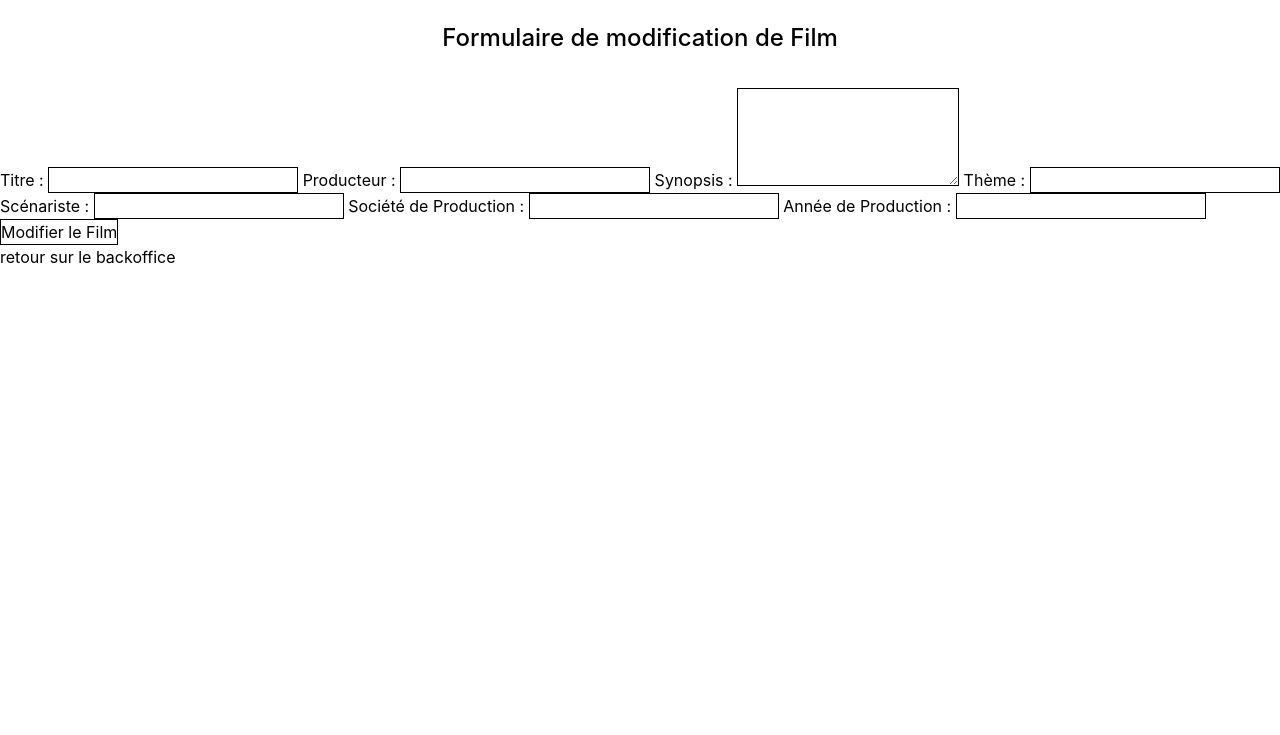
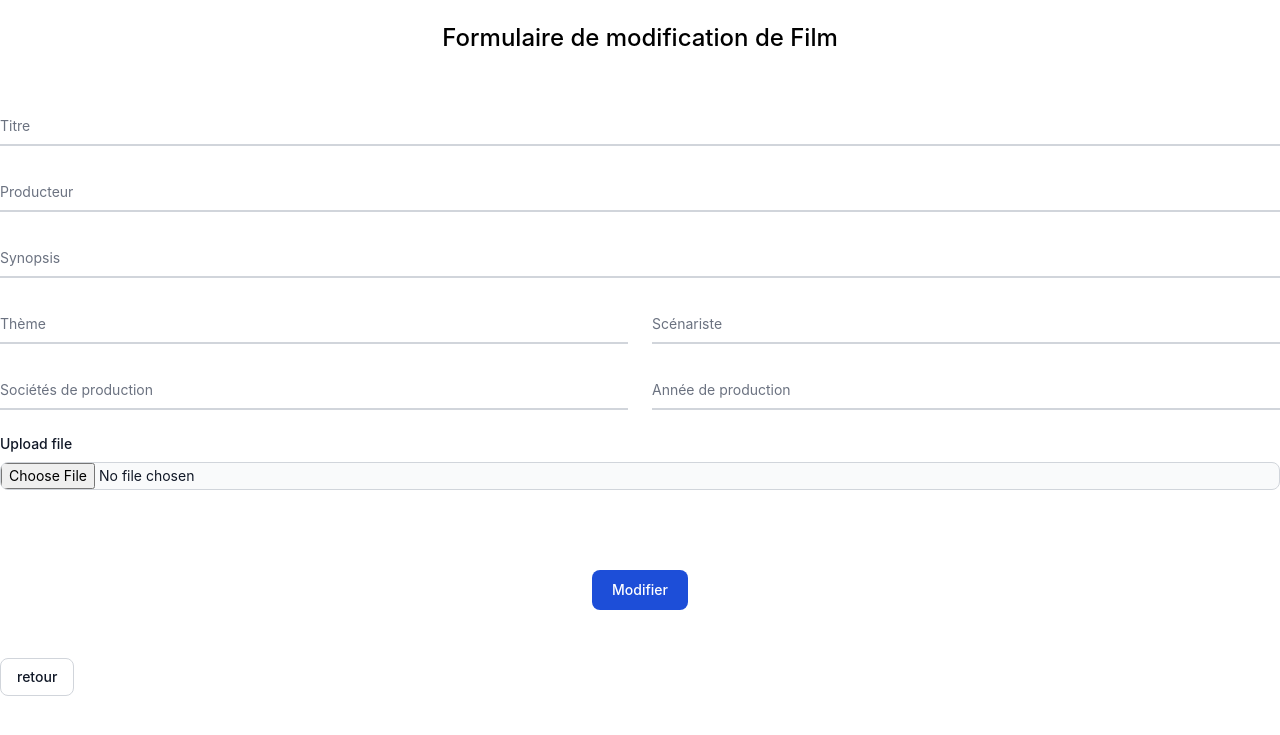
Before and after one commit to qrulleau/MVC-TP, a PHP site: page /MVC-TP/index.php?route=update in a window 1280 px wide. Shown: the top 735 px of the page. Run offline with PHP 8.4, Linux system fonts and the light colour scheme; tables that the repository leaves empty or names only in its code hold one stand-in row (values such as "Sample post"); data that the repository does not hold is empty; some libraries are stand-ins or nearby versions.

Commit message:
ADD: upload file for upload function

```diff
--- a/controllers/UpdateController.php
+++ b/controllers/UpdateController.php
@@ -1,13 +1,6 @@
 <?php
 
-// ini_set('display_errors', 1);
-// ini_set('display_startup_errors', 1);
-// error_reporting(E_ALL);
-
-
 require_once __DIR__ . '/../models/movies.php';
-
-
 $id_movie = $_GET['id'];
 $title = $_POST['title'];
 $producer = $_POST['producer'];
@@ -16,12 +9,12 @@ $theme = $_POST['theme'];
 $scriptWriter = $_POST['scriptWriter'];
 $companyProduction = $_POST['companyProduction'];
 $yearProduction = $_POST['yearProduction'];
-
+$thumbail = $_FILES["thumbnail"];
 Movies::getMovie($id_movie);
 
 
 if (isset($title)){
-  Movies::updateMovie($title,$producer,$synopsis,$theme,$scriptWriter,$companyProduction,$yearProduction,$id_movie);
+  Movies::updateMovie($title,$producer,$synopsis,$theme,$scriptWriter,$companyProduction,$thumbail,$yearProduction,$id_movie);
 }
 
 
--- a/models/movies.php
+++ b/models/movies.php
@@ -11,6 +11,7 @@ class Movies
     private string $scriptWriter;
     private string $companyProduction;
     private int $yearProduction;
+    private string $thumbnail;
     private database $database;
 
     public function __construct(
@@ -20,7 +21,8 @@ class Movies
         string $theme,
         string $scriptWriter,
         string $companyProduction,
-        string $yearProduction
+        string $yearProduction,
+        string $thumbnail
     ) {
         $this->title = $title;
         $this->producer = $producer;
@@ -29,6 +31,7 @@ class Movies
         $this->scriptWriter = $scriptWriter;
         $this->companyProduction = $companyProduction;
         $this->yearProduction = $yearProduction;
+        $this->thumbnail = $thumbnail;
     }
 
     public function getTitle(): string
@@ -136,20 +139,27 @@ class Movies
       string $theme,
       string $scriptWriter,
       string $companyProduction,
+      array $thumbnail,
       int $yearProduction,
       int $id_movie
     ){
       try {
+        $uploads_dir = 'assets/thumbnail';
+        $tmp_name = $_FILES["thumbnail"]["tmp_name"];
+        $name = basename($_FILES["thumbnail"]["name"]);
+        move_uploaded_file($tmp_name, "$uploads_dir/$name");
+
         $db = database::connexion();
         $query = $db->prepare(
           'UPDATE movie
-          SET title_movie = :title,
+           SET title_movie = :title,
               producer_movie = :producer,
               synopsis_movie = :synopsis,
               theme_movie = :theme,
               scriptWriter_movie = :scriptWriter,
               companyProduction_movie = :companyProduction,
-              yearProduction_movie = :yearProduction
+              yearProduction_movie = :yearProduction,
+              thumbnail_movie = :thumbnail
           WHERE id_movie = :id_movie;'
         );
         $query->bindValue(':title', $title);
@@ -159,8 +169,10 @@ class Movies
         $query->bindValue(':scriptWriter', $scriptWriter);
         $query->bindValue(':companyProduction', $companyProduction);
         $query->bindValue(':yearProduction', $yearProduction);
+        $query->bindValue(':thumbnail', $thumbnail["name"]);
         $query->bindValue(':id_movie', $id_movie);
         $query->execute();
+
         header('Location: http://www.localhost/MVC-TP/index.php?route=backoffice');
         return true;
     } catch (PDOException $e) {
--- a/views/backOffice/index.php
+++ b/views/backOffice/index.php
@@ -37,7 +37,7 @@ require_once __DIR__ . '/../../components/header.php' ?>
       ?>
       <div class="box">
         <div class="thumbnail">
-            <img src="http://www.localhost/MVC-TP/assets/<?php echo $movie['thumbnail_movie'] ?>" alt="">
+            <img src="http://www.localhost/MVC-TP/assets/thumbnail/<?php echo $movie['thumbnail_movie'] ?>" alt="">
         </div>
         <div class="description d-flex direction-column align-start">
           <h2><?php echo $movie['title_movie'] ?></h2>
--- a/views/backOffice/update.php
+++ b/views/backOffice/update.php
@@ -1,30 +1,51 @@
 <?php require_once __DIR__ . '/../../components/header.php' ?>
 
-    <h1 class="text-center">Formulaire de modification de Film</h1>
-    <form method="post">
-        <label for="title">Titre :</label>
-        <input type="text" id="title" name="title" value="<?php echo $movie['title_movie']?>">
+  <h1 class="text-center mb-12">Formulaire de modification de Film</h1>
+  <div class="container mt-12">
+    <form method="post" enctype="multipart/form-data">
+      <div class="relative z-0 w-full mb-6 group">
+          <input type="title" name="title" id="title" class="block py-2.5 px-0 w-full text-sm text-gray-900 bg-transparent border-0 border-b-2 border-gray-300 appearance-none dark:text-white dark:border-gray-600 dark:focus:border-blue-500 focus:outline-none focus:ring-0 focus:border-blue-600 peer" placeholder=" " value="<?php echo $movie['title_movie']?>" required />
+          <label for="title" class="peer-focus:font-medium absolute text-sm text-gray-500 dark:text-gray-400 duration-300 transform -translate-y-6 scale-75 top-3 -z-10 origin-[0] peer-focus:left-0 peer-focus:text-blue-600 peer-focus:dark:text-blue-500 peer-placeholder-shown:scale-100 peer-placeholder-shown:translate-y-0 peer-focus:scale-75 peer-focus:-translate-y-6">Titre</label>
+      </div>
+      <div class="relative z-0 w-full mb-6 group">
+          <input type="producer" name="producer" id="producer" class="block py-2.5 px-0 w-full text-sm text-gray-900 bg-transparent border-0 border-b-2 border-gray-300 appearance-none dark:text-white dark:border-gray-600 dark:focus:border-blue-500 focus:outline-none focus:ring-0 focus:border-blue-600 peer" placeholder=" " value="<?php echo $movie['producer_movie']?>" required />
+          <label for="producer" class="peer-focus:font-medium absolute text-sm text-gray-500 dark:text-gray-400 duration-300 transform -translate-y-6 scale-75 top-3 -z-10 origin-[0] peer-focus:left-0 peer-focus:text-blue-600 peer-focus:dark:text-blue-500 peer-placeholder-shown:scale-100 peer-placeholder-shown:translate-y-0 peer-focus:scale-75 peer-focus:-translate-y-6">Producteur</label>
+      </div>
+      <div class="relative z-0 w-full mb-6 group">
+          <input type="synopsis" name="synopsis" id="synopsis" class="block py-2.5 px-0 w-full text-sm text-gray-900 bg-transparent border-0 border-b-2 border-gray-300 appearance-none dark:text-white dark:border-gray-600 dark:focus:border-blue-500 focus:outline-none focus:ring-0 focus:border-blue-600 peer" placeholder=" " value="<?php echo $movie['synopsis_movie']?>" required />
+          <label for="synopsis" class="peer-focus:font-medium absolute text-sm text-gray-500 dark:text-gray-400 duration-300 transform -translate-y-6 scale-75 top-3 -z-10 origin-[0] peer-focus:left-0 peer-focus:text-blue-600 peer-focus:dark:text-blue-500 peer-placeholder-shown:scale-100 peer-placeholder-shown:translate-y-0 peer-focus:scale-75 peer-focus:-translate-y-6">Synopsis</label>
+      </div>
+      <div class="grid md:grid-cols-2 md:gap-6">
+        <div class="relative z-0 w-full mb-6 group">
+            <input type="text" name="theme" id="theme" class="block py-2.5 px-0 w-full text-sm text-gray-900 bg-transparent border-0 border-b-2 border-gray-300 appearance-none dark:text-white dark:border-gray-600 dark:focus:border-blue-500 focus:outline-none focus:ring-0 focus:border-blue-600 peer" placeholder=" " required value="<?php echo $movie['theme_movie']?>"/>
+            <label for="theme" class="peer-focus:font-medium absolute text-sm text-gray-500 dark:text-gray-400 duration-300 transform -translate-y-6 scale-75 top-3 -z-10 origin-[0] peer-focus:left-0 peer-focus:text-blue-600 peer-focus:dark:text-blue-500 peer-placeholder-shown:scale-100 peer-placeholder-shown:translate-y-0 peer-focus:scale-75 peer-focus:-translate-y-6">Thème</label>
+        </div>
+        <div class="relative z-0 w-full mb-6 group">
+            <input type="text" name="scriptWriter" id="scriptWriter" class="block py-2.5 px-0 w-full text-sm text-gray-900 bg-transparent border-0 border-b-2 border-gray-300 appearance-none dark:text-white dark:border-gray-600 dark:focus:border-blue-500 focus:outline-none focus:ring-0 focus:border-blue-600 peer" placeholder=" " value="<?php echo $movie['scriptWriter_movie']?>" required />
+            <label for="scriptWriter" class="peer-focus:font-medium absolute text-sm text-gray-500 dark:text-gray-400 duration-300 transform -translate-y-6 scale-75 top-3 -z-10 origin-[0] peer-focus:left-0 peer-focus:text-blue-600 peer-focus:dark:text-blue-500 peer-placeholder-shown:scale-100 peer-placeholder-shown:translate-y-0 peer-focus:scale-75 peer-focus:-translate-y-6">Scénariste</label>
+        </div>
+      </div>
+      <div class="grid md:grid-cols-2 md:gap-6">
+        <div class="relative z-0 w-full mb-6 group">
+            <input type="text" name="companyProduction" id="companyProduction" class="block py-2.5 px-0 w-full text-sm text-gray-900 bg-transparent border-0 border-b-2 border-gray-300 appearance-none dark:text-white dark:border-gray-600 dark:focus:border-blue-500 focus:outline-none focus:ring-0 focus:border-blue-600 peer" placeholder=" " value="<?php echo $movie['companyProduction_movie']?>" required />
+            <label for="companyProduction" class="peer-focus:font-medium absolute text-sm text-gray-500 dark:text-gray-400 duration-300 transform -translate-y-6 scale-75 top-3 -z-10 origin-[0] peer-focus:left-0 peer-focus:text-blue-600 peer-focus:dark:text-blue-500 peer-placeholder-shown:scale-100 peer-placeholder-shown:translate-y-0 peer-focus:scale-75 peer-focus:-translate-y-6">Sociétés de production</label>
+        </div>
+        <div class="relative z-0 w-full mb-6 group">
+            <input type="number" name="yearProduction" id="yearProduction" class="block py-2.5 px-0 w-full text-sm text-gray-900 bg-transparent border-0 border-b-2 border-gray-300 appearance-none dark:text-white dark:border-gray-600 dark:focus:border-blue-500 focus:outline-none focus:ring-0 focus:border-blue-600 peer" placeholder=" " value="<?php echo $movie['yearProduction_movie']?>" required />
+            <label for="yearProduction" class="peer-focus:font-medium absolute text-sm text-gray-500 dark:text-gray-400 duration-300 transform -translate-y-6 scale-75 top-3 -z-10 origin-[0] peer-focus:left-0 peer-focus:text-blue-600 peer-focus:dark:text-blue-500 peer-placeholder-shown:scale-100 peer-placeholder-shown:translate-y-0 peer-focus:scale-75 peer-focus:-translate-y-6">Année de production</label>
+        </div>
+      </div>
 
-        <label for="producer">Producteur :</label>
-        <input type="text" id="producer" name="producer" value="<?php echo $movie['producer_movie']?>">
+      <label class="block mb-2 text-sm font-medium text-gray-900 dark:text-white" for="thumbnail">Upload file</label>
+      <input class="block w-full text-sm text-gray-900 border border-gray-300 rounded-lg cursor-pointer bg-gray-50 dark:text-gray-400 focus:outline-none dark:bg-gray-700 dark:border-gray-600 dark:placeholder-gray-400" aria-describedby="thumbnail" id="thumbnail" type="file" name="thumbnail" accept=".jpg, .jpeg, .png">
 
-        <label for="synopsis">Synopsis :</label>
-        <textarea id="synopsis" name="synopsis" rows="4"><?php echo $movie['synopsis_movie']?></textarea>
+      <div class="d-flex justify-center">
+        <button type="submit" class="text-white bg-blue-700 hover:bg-blue-800 focus:ring-4 focus:outline-none focus:ring-blue-300 font-medium rounded-lg text-sm w-full sm:w-auto px-5 py-2.5 text-center dark:bg-blue-600 dark:hover:bg-blue-700 dark:focus:ring-blue-800 mt-20">Modifier</button>
+      </div>
+    </form>
+    <a class="inline-flex items-center px-4 py-2 text-sm font-medium text-center text-gray-900 bg-white border border-gray-300 rounded-lg hover:bg-gray-100 focus:ring-4 focus:outline-none focus:ring-gray-200 dark:bg-gray-800 dark:text-white dark:border-gray-600 dark:hover:bg-gray-700 dark:hover:border-gray-700 dark:focus:ring-gray-700 mt-12" href="http://www.localhost/MVC-TP/index.php?route=backoffice">retour</a>
+  </div>
 
-        <label for="theme">Thème :</label>
-        <input type="text" id="theme" name="theme" value="<?php echo $movie['theme_movie']?>">
 
-        <label for="scriptWriter">Scénariste :</label>
-        <input type="text" id="scriptWriter" name="scriptWriter" value="<?php echo $movie['scriptWriter_movie']?>">
 
-        <label for="companyProduction">Société de Production :</label>
-        <input type="text" id="companyProduction" name="companyProduction" value="<?php echo $movie['companyProduction_movie']?>">
-
-        <label for="yearProduction">Année de Production :</label>
-        <input type="number" id="yearProduction" name="yearProduction" value="<?php echo $movie['yearProduction_movie']?>">
-
-        <input type="submit" value="Modifier le Film">
-    </form>
-
-  <a href="http://www.localhost/MVC-TP/index.php?route=backoffice">retour sur le backoffice</a>
 <?php require_once __DIR__ . '/../../components/footer.php' ?>
```
Also changed, not shown: assets/thumbnail/57044414_652990555149897_6415789174300868608_n.jpg (added), assets/thumbnail/pulp.jpg (renamed from assets/pulp.jpg).
